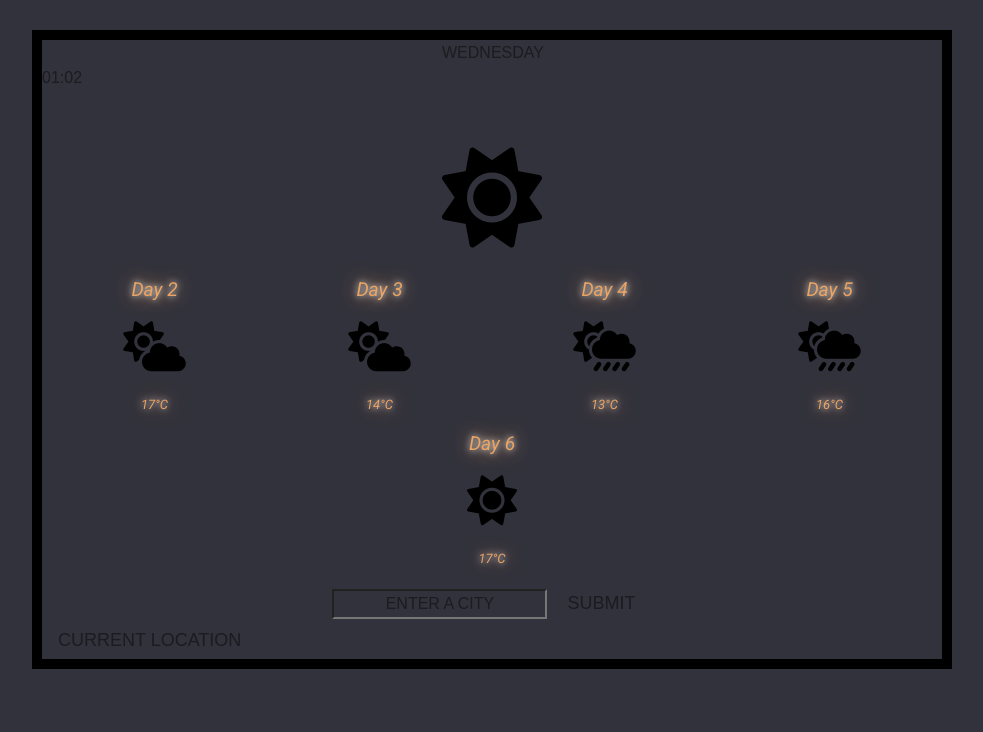
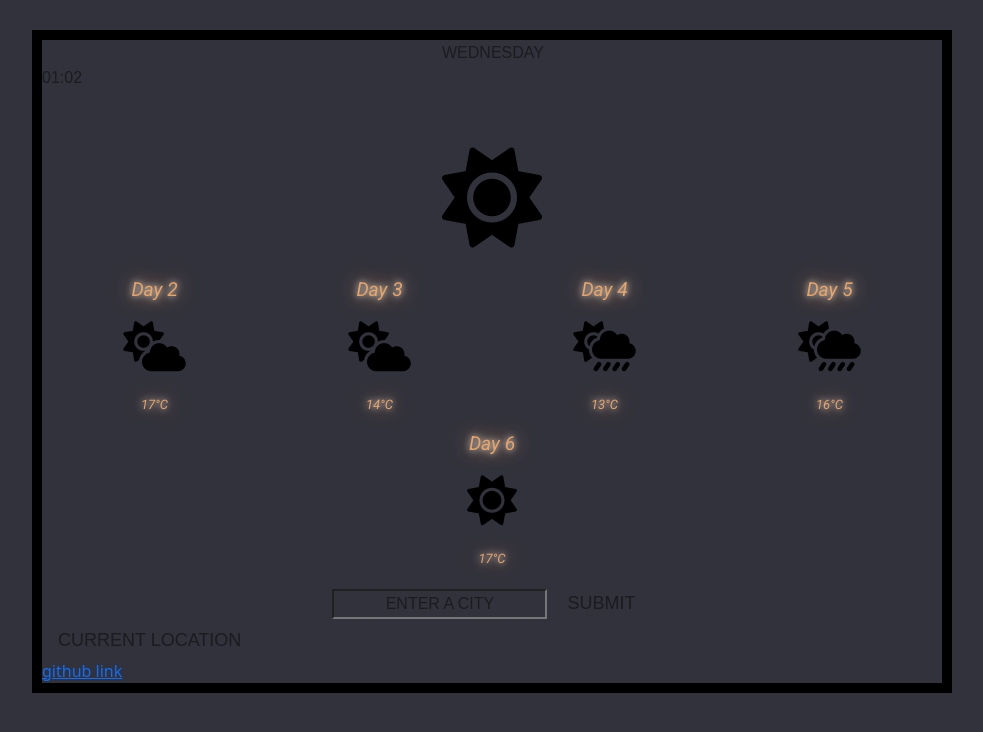
Before and after one commit to hlduthie/Weather-App, a plain HTML site: page index.html in a window 1280 px wide. Shown: the whole page, without its empty margins (148-1131 px from the left). Drawn offline with nearby package versions, Linux system fonts and the light colour scheme; no server answers.

Commit message:
Update index.html
add link to gitHub repositry

```diff
--- a/index.html
+++ b/index.html
@@ -96,6 +96,8 @@
       </button>
     </div>
 
+    <a href="https://github.com/hlduthie/Weather-App">github link</a>
+
     <script src="src/index.js"></script>
   </body>
 </html>
```
